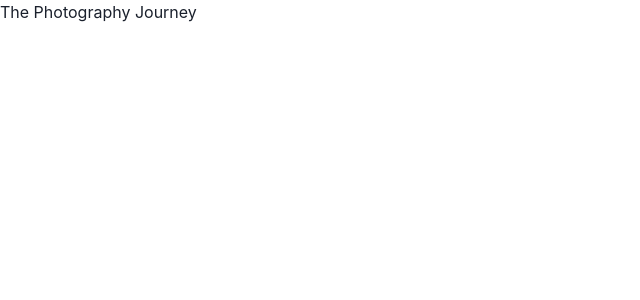
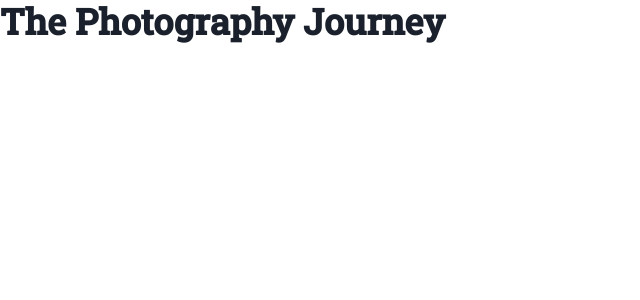
Before and after one commit to alanmoraales/the-photography-journey, a Next.js app: page / in a window 1280 px wide. Shown: the top 300 px of the page, without its empty margins (0-640 px from the left). Built offline with nearby package versions, Linux system fonts and the light colour scheme.

Commit message:
inject theme

```diff
--- a/src/pages/_app.tsx
+++ b/src/pages/_app.tsx
@@ -1,7 +1,8 @@
 import { ChakraProvider } from '@chakra-ui/react'
+import { lightTheme } from 'theme'
 
 const App = ({ Component, pageProps }) => (
-  <ChakraProvider>
+  <ChakraProvider theme={lightTheme}>
     <Component {...pageProps} />
   </ChakraProvider>
 )
--- a/src/pages/index.tsx
+++ b/src/pages/index.tsx
@@ -1,9 +1,12 @@
 import Head from 'components/atoms/Head'
+import { Heading } from '@chakra-ui/react'
 
 const Home = () => (
   <div>
     <Head />
-    <main>The Photography Journey</main>
+    <main>
+      <Heading>The Photography Journey</Heading>
+    </main>
   </div>
 )
 
```
